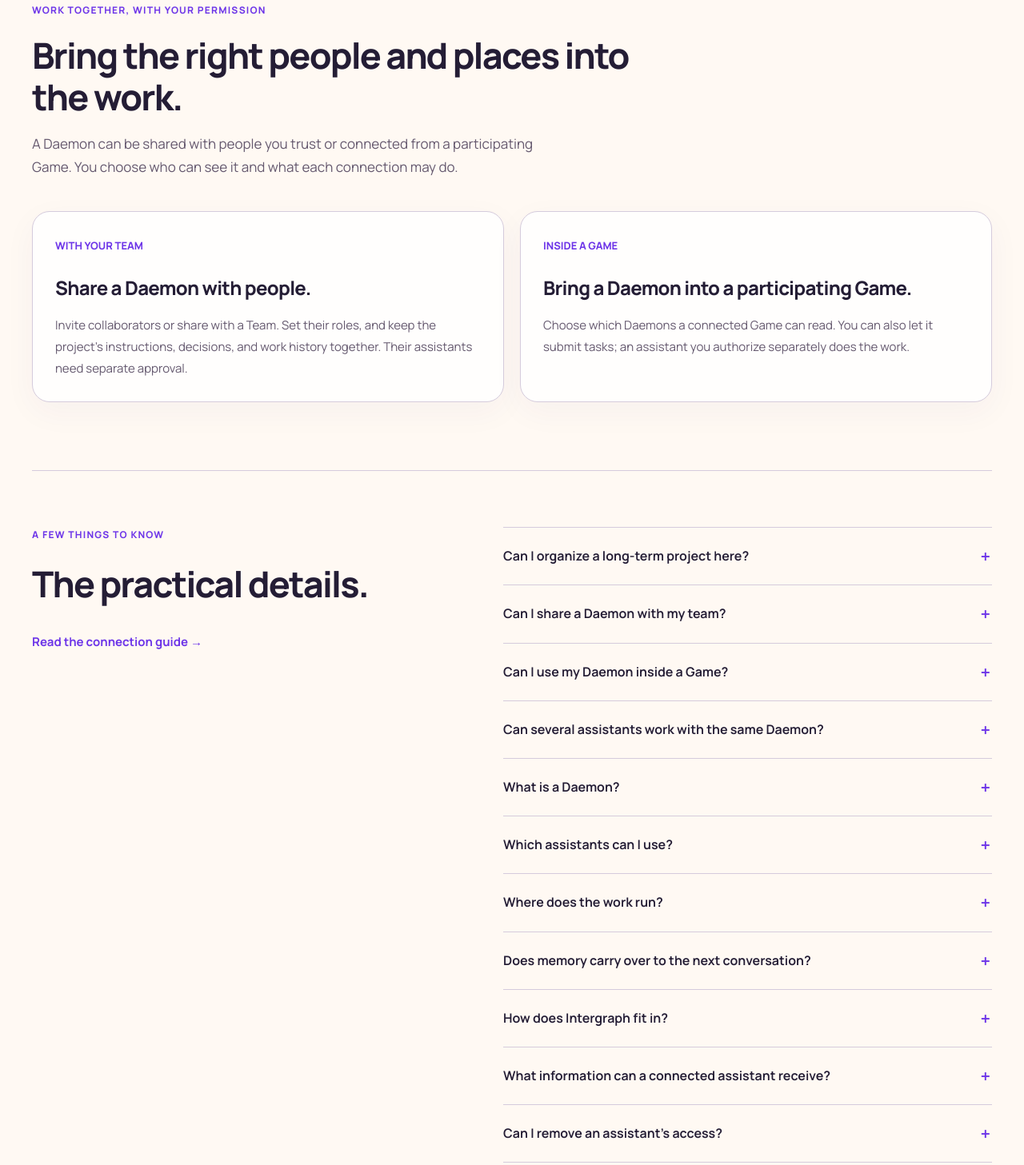
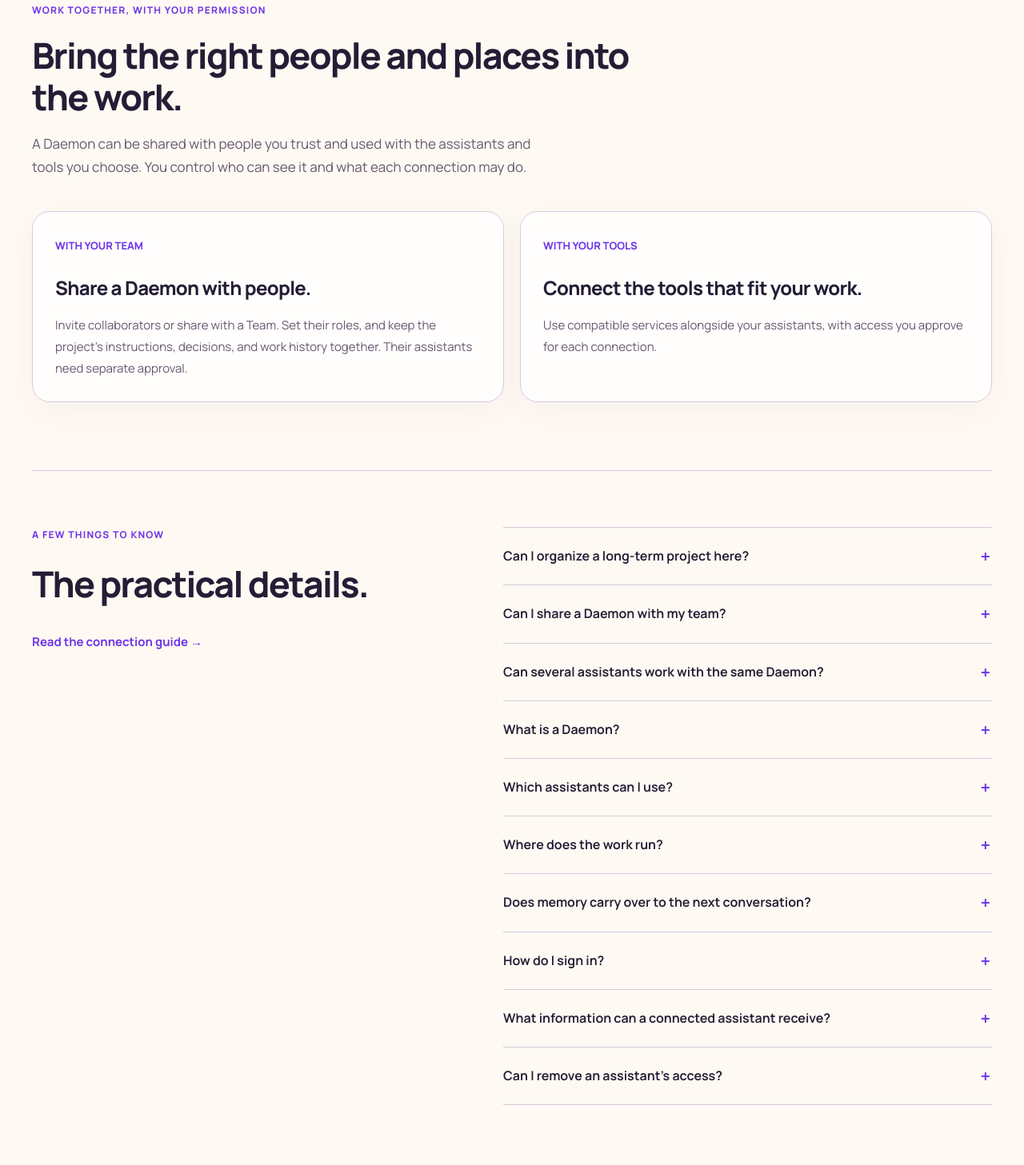
Before and after one commit to amitrathore/daemons-web, a website: page index.html in a window 1280 px wide. Shown: the part 5072-6529 px from the top of the page at 80% size. Drawn offline with Linux system fonts and the light colour scheme.

Commit message:
Make public Daemons copy platform agnostic

```diff
--- a/app/app.js
+++ b/app/app.js
@@ -28,7 +28,7 @@ async function api(path, options={}) {
 function notify(message) { const el=document.querySelector('#notice'); el.textContent=message; el.style.display='block'; clearTimeout(notify.timer); notify.timer=setTimeout(()=>el.style.display='none',6000); }
 function bind(selector, event, fn) { const el=document.querySelector(selector); if(el) el.addEventListener(event, async e=>{e.preventDefault(); const button=e.submitter || (e.currentTarget.tagName==='BUTTON' ? e.currentTarget : null); if(button)button.disabled=true; try { await fn(e); } catch(error){notify(error.message);} finally {if(button)button.disabled=false;} }); }
 const post=(path,data={},headers={})=>api(path,{method:'POST',body:JSON.stringify(data),headers});
-function login() {if(location.pathname==='/invite'){main.innerHTML=`<h1>Sign in to accept your invitation</h1><p>Your invitation stays in this tab. Log in in a separate tab, then return here and refresh.</p><a class="button" target="_blank" rel="noopener" href="${API}/auth/login?return_to=%2F">Log in with Intergraph</a><button id="invite-refresh">I’m signed in — refresh</button>`;document.querySelector('#invite-refresh').onclick=()=>location.reload();return;}main.innerHTML=`<div class="login"><img class="welcome-familiar" src="/assets/soul-familiar-v2.png" alt="" width="160" height="160"><div class="eyebrow">Your AI assistants. Your direction.</div><h1>A home for your Daemons.</h1><p>A Daemon gives your assistants a lasting purpose, shared memory, and a place to carry work forward. Create one, connect an assistant you already use, and give it tasks. Follow progress and results here.</p>${location.search.includes('error=')?'<p class="error">Login couldn’t be completed. Please try again.</p>':''}<a class="button" href="${API}/auth/login?return_to=${encodeURIComponent(location.pathname==='/login'?'/':location.pathname+location.search)}">Log in with Intergraph →</a><p><small>One account across the Intergraph ecosystem.</small></p></div>`;}
+function login() {if(location.pathname==='/invite'){main.innerHTML=`<h1>Sign in to accept your invitation</h1><p>Your invitation stays in this tab. Log in in a separate tab, then return here and refresh.</p><a class="button" target="_blank" rel="noopener" href="${API}/auth/login?return_to=%2F">Log in with Intergraph</a><button id="invite-refresh">I’m signed in — refresh</button>`;document.querySelector('#invite-refresh').onclick=()=>location.reload();return;}main.innerHTML=`<div class="login"><img class="welcome-familiar" src="/assets/soul-familiar-v2.png" alt="" width="160" height="160"><div class="eyebrow">Your AI assistants. Your direction.</div><h1>A home for your Daemons.</h1><p>A Daemon gives your assistants a lasting purpose, shared memory, and a place to carry work forward. Create one, connect an assistant you already use, and give it tasks. Follow progress and results here.</p>${location.search.includes('error=')?'<p class="error">Login couldn’t be completed. Please try again.</p>':''}<a class="button" href="${API}/auth/login?return_to=${encodeURIComponent(location.pathname==='/login'?'/':location.pathname+location.search)}">Log in with Intergraph →</a></div>`;}
 const permissionLabels = {
   'memory:write': 'Save and archive shared Daemon memory',
   'daemons:read': 'Read instructions, shared memory, tasks, and results',
--- a/index.html
+++ b/index.html
@@ -3,14 +3,14 @@
 <head>
 <meta charset="utf-8"><meta name="viewport" content="width=device-width, initial-scale=1"><meta name="color-scheme" content="light dark">
 <title>Daemons.ai — Give your AI assistants a soul. Stay in control of their work.</title>
-<meta name="description" content="Keep instructions, memory, and tasks together. Share a Daemon with your team or use it in participating Games, with access you approve.">
-<meta property="og:type" content="website"><meta property="og:url" content="https://daemons.ai/"><meta property="og:title" content="Daemons.ai — Give your AI assistants a soul. Stay in control of their work."><meta property="og:description" content="Keep instructions, memory, and tasks together. Share a Daemon with your team or use it in participating Games, with access you approve."><meta property="og:image" content="https://daemons.ai/assets/og-ai-assistants-v4.jpg">
+<meta name="description" content="Give ongoing work a lasting home. Keep instructions, shared memory, tasks, and results together, and choose which assistants can help.">
+<meta property="og:type" content="website"><meta property="og:url" content="https://daemons.ai/"><meta property="og:title" content="Daemons.ai — Give your AI assistants a soul. Stay in control of their work."><meta property="og:description" content="Give ongoing work a lasting home. Keep instructions, shared memory, tasks, and results together, and choose which assistants can help."><meta property="og:image" content="https://daemons.ai/assets/og-ai-assistants-v4.jpg">
 <meta property="og:image:secure_url" content="https://daemons.ai/assets/og-ai-assistants-v4.jpg">
 <meta property="og:image:width" content="1200"><meta property="og:image:height" content="630"><meta property="og:image:type" content="image/jpeg">
 <meta property="og:image:alt" content="Give your AI assistants a soul. Daemons.ai — Purpose. Memory. Continuity. A friendly violet soul-spark familiar on a warm ivory background.">
 <meta name="twitter:card" content="summary_large_image">
 <meta name="twitter:title" content="Daemons.ai — Give your AI assistants a soul. Stay in control of their work.">
-<meta name="twitter:description" content="Keep instructions, memory, and tasks together. Share a Daemon with your team or use it in participating Games, with access you approve.">
+<meta name="twitter:description" content="Give ongoing work a lasting home. Keep instructions, shared memory, tasks, and results together, and choose which assistants can help.">
 <meta name="twitter:image" content="https://daemons.ai/assets/og-ai-assistants-v4.jpg">
 <meta name="twitter:image:alt" content="Give your AI assistants a soul. Daemons.ai — Purpose. Memory. Continuity. A friendly violet soul-spark familiar on a warm ivory background.">
 <link rel="icon" type="image/svg+xml" href="/assets/favicon-familiar-v2.svg">
@@ -198,11 +198,11 @@ Writing assistant · Report saved
 <div class="section-intro">
 <p class="eyebrow">WORK TOGETHER, WITH YOUR PERMISSION</p>
 <h2 id="shared-work-title">Bring the right people and places into the work.</h2>
-<p>A Daemon can be shared with people you trust or connected from a participating Game. You choose who can see it and what each connection may do.</p>
+<p>A Daemon can be shared with people you trust and used with the assistants and tools you choose. You control who can see it and what each connection may do.</p>
 </div>
 <div class="examples">
 <article><span class="example-label">WITH YOUR TEAM</span><h3>Share a Daemon with people.</h3><p>Invite collaborators or share with a Team. Set their roles, and keep the project’s instructions, decisions, and work history together. Their assistants need separate approval.</p></article>
-<article><span class="example-label">INSIDE A GAME</span><h3>Bring a Daemon into a participating Game.</h3><p>Choose which Daemons a connected Game can read. You can also let it submit tasks; an assistant you authorize separately does the work.</p></article>
+<article><span class="example-label">WITH YOUR TOOLS</span><h3>Connect the tools that fit your work.</h3><p>Use compatible services alongside your assistants, with access you approve for each connection.</p></article>
 </div>
 </section>
 <section class="section wrap faq-layout" aria-labelledby="faq-title">
@@ -212,7 +212,6 @@ Writing assistant · Report saved
 <div class="faq">
 <details><summary>Can I organize a long-term project here?</summary><p>Yes. Use a Daemon’s instructions for the goal and working standards, shared memory for plans and decisions, and its task board for assignments. You and your assistants maintain the plan as work progresses. Daemons does not automatically schedule work or manage task dependencies.</p></details>
 <details><summary>Can I share a Daemon with my team?</summary><p>Yes. Invite specific people or share it with a Team, then set their roles. People you share with may see existing instructions, memory, and task history according to their access. Sharing a Daemon does not automatically approve their assistants.</p></details>
-<details><summary>Can I use my Daemon inside a Game?</summary><p>In a participating Game, you can choose which Daemons it may access. You can approve reading instructions and work history, and optionally allow the Game to submit tasks. A separately authorized assistant performs the work. You can disconnect the Game in Daemons.ai.</p></details>
 <details><summary>Can several assistants work with the same Daemon?</summary><p>Yes. Authorize each assistant separately. They can claim different assignments and retrieve shared context. Each task has a current execution attempt, and progress and results stay with the Daemon. If an assistant loses contact, review the work before retrying.</p></details>
 <details>
 <summary>What is a Daemon?</summary><p>A Daemon gives a thread of responsibility a persistent home. Its purpose, reusable instructions, shared memory, and tasks stay together in Daemons.ai while authorized assistants carry out individual assignments.</p>
@@ -227,7 +226,7 @@ Writing assistant · Report saved
 <summary>Does memory carry over to the next conversation?</summary><p>Shared notes, decisions, and task history stay with the Daemon. Connected assistants can retrieve relevant context for later tasks. Useful findings need to be saved; a conversation’s full history is not automatically copied into memory.</p>
 </details>
 <details>
-<summary>How does Intergraph fit in?</summary><p>You log in with an Intergraph account, which connects you to the wider ecosystem. A Daemon can serve any general-purpose role. You don’t need to join a game or make it a game Player.</p>
+<summary>How do I sign in?</summary><p>Use your Intergraph account to sign in. Daemons are for any ongoing responsibility you want to carry forward, and work with compatible assistants you choose.</p>
 </details>
 <details>
 <summary>What information can a connected assistant receive?</summary><p>A connected assistant can retrieve tasks, instructions, saved context, and results within the Daemons and permissions you approve. Carrying out a task means that assistant receives the information it retrieves. You can revoke further access, but Daemons.ai does not guarantee deletion of information already received by an external provider. Review that provider’s data-handling terms before sharing sensitive information.</p>
```
